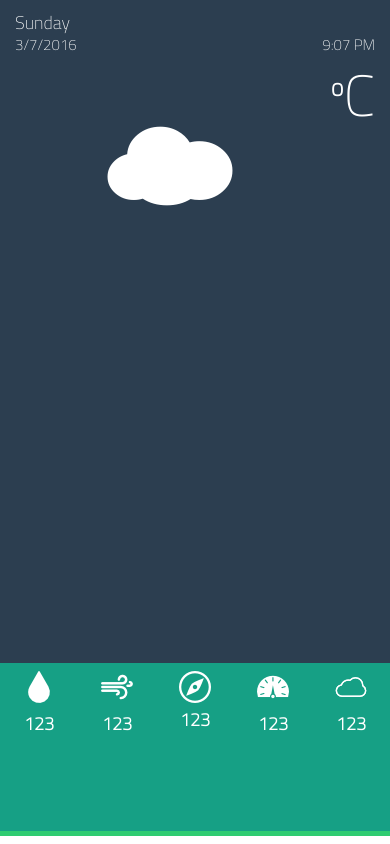
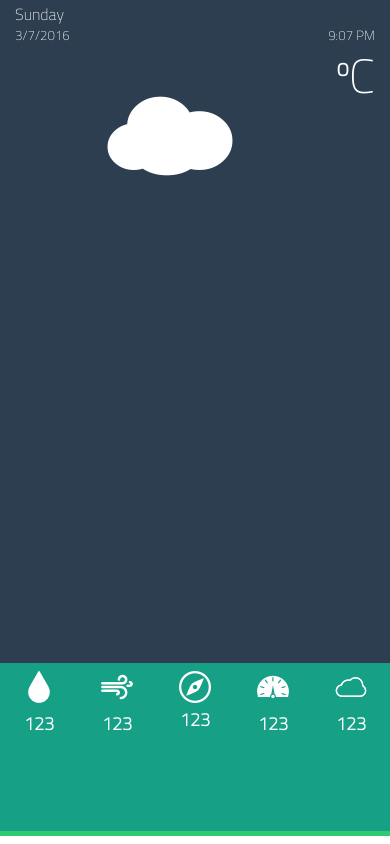
Before and after one commit to Noor0/what-sUP, a plain HTML site: page index.html in a window 390 px wide. Drawn offline with Linux system fonts and the light colour scheme.

Commit message:
responsive

```diff
--- a/style.css
+++ b/style.css
@@ -210,9 +210,32 @@ body{
 
 	.top{
 		width: 120px;
-		height: 20px;
-		font-size:18px;
+		height: 18px;
+		font-size:16px;
 		line-height:16px;
-		margin-top: 5px;
+		margin-top: 0px;
 	}
+	#temprature{
+		display: block;
+		font-size: 48px;
+		margin-top: 0px;
+		float: right;
+	}
+	.city-date{
+		height: 100px;
+	}
+
+	#city-para{
+		float:right;
+		text-align:  right;
+		padding:6px 15px 0px 0px;
+
+	}
+
+	#date-para{
+		float:left;
+		text-align:left;
+		padding:6px 0px 0px 15px;
+	}
+
 }
```
